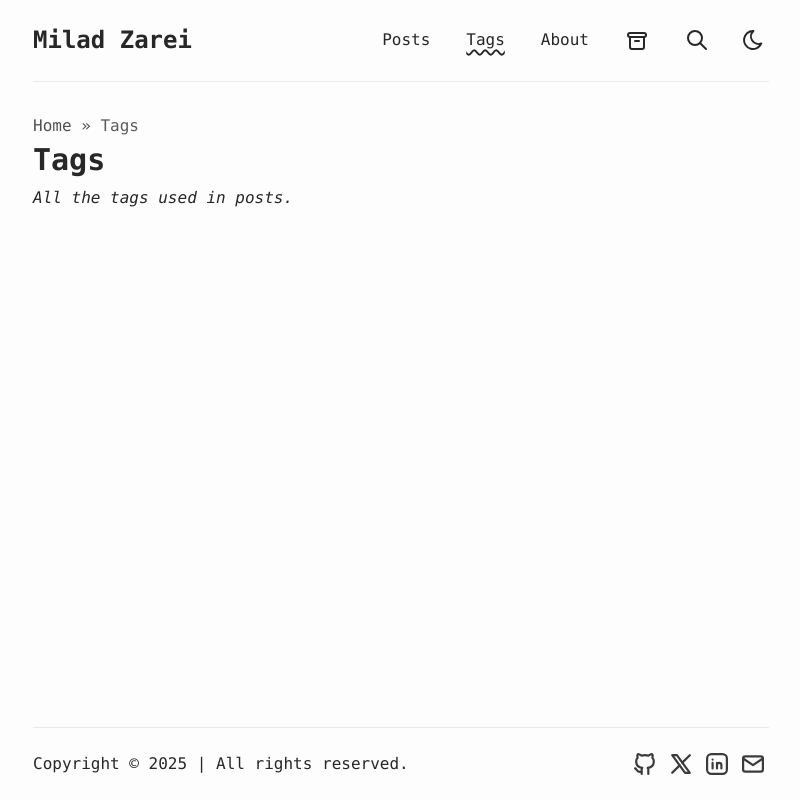
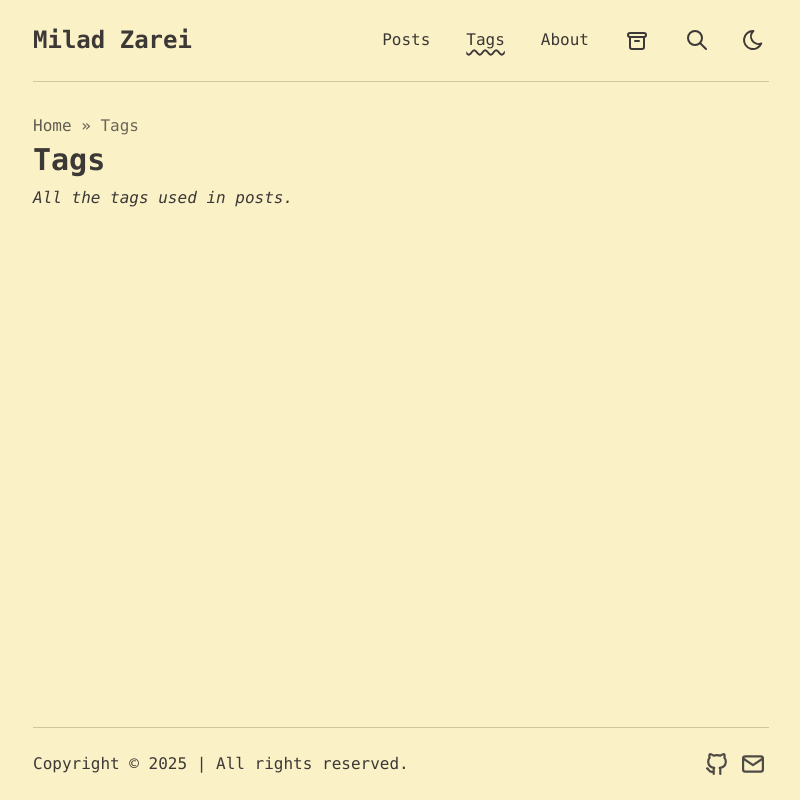
Before and after one commit to MiliAxe/miliaxe.github.io, an Astro site: page /tags in a window 1280 px wide. Shown: the whole page, without its empty margins (239-1039 px from the left). Built offline with nearby package versions, Linux system fonts and the light colour scheme; Astro itself is replaced by a stand-in of ours.

Commit message:
Update social links and enhance CSS variables for light and dark themes

```diff
--- a/src/constants.ts
+++ b/src/constants.ts
@@ -19,25 +19,13 @@ interface Social {
 export const SOCIALS: Social[] = [
   {
     name: "GitHub",
-    href: "https://github.com/satnaing/astro-paper",
+    href: "https://github.com/MiliAxe",
     linkTitle: `${SITE.title} on GitHub`,
     icon: IconGitHub,
   },
   {
-    name: "X",
-    href: "https://x.com/username",
-    linkTitle: `${SITE.title} on X`,
-    icon: IconBrandX,
-  },
-  {
-    name: "LinkedIn",
-    href: "https://www.linkedin.com/in/username/",
-    linkTitle: `${SITE.title} on LinkedIn`,
-    icon: IconLinkedin,
-  },
-  {
     name: "Mail",
-    href: "mailto:yourmail@gmail.com",
+    href: "mailto:miliaxe0@gmail.com",
     linkTitle: `Send an email to ${SITE.title}`,
     icon: IconMail,
   },
--- a/src/styles/global.css
+++ b/src/styles/global.css
@@ -5,19 +5,27 @@
 
 :root,
 html[data-theme="light"] {
-  --background: #fdfdfd;
-  --foreground: #282728;
-  --accent: #006cac;
-  --muted: #e6e6e6;
-  --border: #ece9e9;
+  /* Gruvbox Light (Cream) */
+  --background: #fbf1c7;
+  --foreground: #3c3836;
+  --accent: #af3a03;
+  /* Gruvbox Dark Red/Orange for contrast */
+  --muted: #ebdbb2;
+  /* Light 1 */
+  --border: #d5c4a1;
+  /* Light 2 */
 }
 
 html[data-theme="dark"] {
-  --background: #212737;
-  --foreground: #eaedf3;
-  --accent: #ff6b01;
-  --muted: #343f60;
-  --border: #ab4b08;
+  /* Gruvbox Dark (Hard) */
+  --background: #282828;
+  --foreground: #ebdbb2;
+  --accent: #fe8019;
+  /* Gruvbox Bright Orange */
+  --muted: #3c3836;
+  /* Dark 1 */
+  --border: #504945;
+  /* Dark 2 */
 }
 
 @theme inline {
@@ -34,20 +42,25 @@ html[data-theme="dark"] {
     scrollbar-width: auto;
     scrollbar-color: var(--color-muted) transparent;
   }
+
   html {
     @apply overflow-y-scroll scroll-smooth;
   }
+
   body {
     @apply flex min-h-svh flex-col bg-background font-mono text-foreground selection:bg-accent/75 selection:text-background;
   }
+
   a,
   button {
     @apply outline-offset-1 outline-accent focus-visible:no-underline focus-visible:outline-2 focus-visible:outline-dashed;
   }
+
   button:not(:disabled),
   [role="button"]:not(:disabled) {
     cursor: pointer;
   }
+
   section,
   footer {
     @apply mx-auto max-w-app px-4;
```
